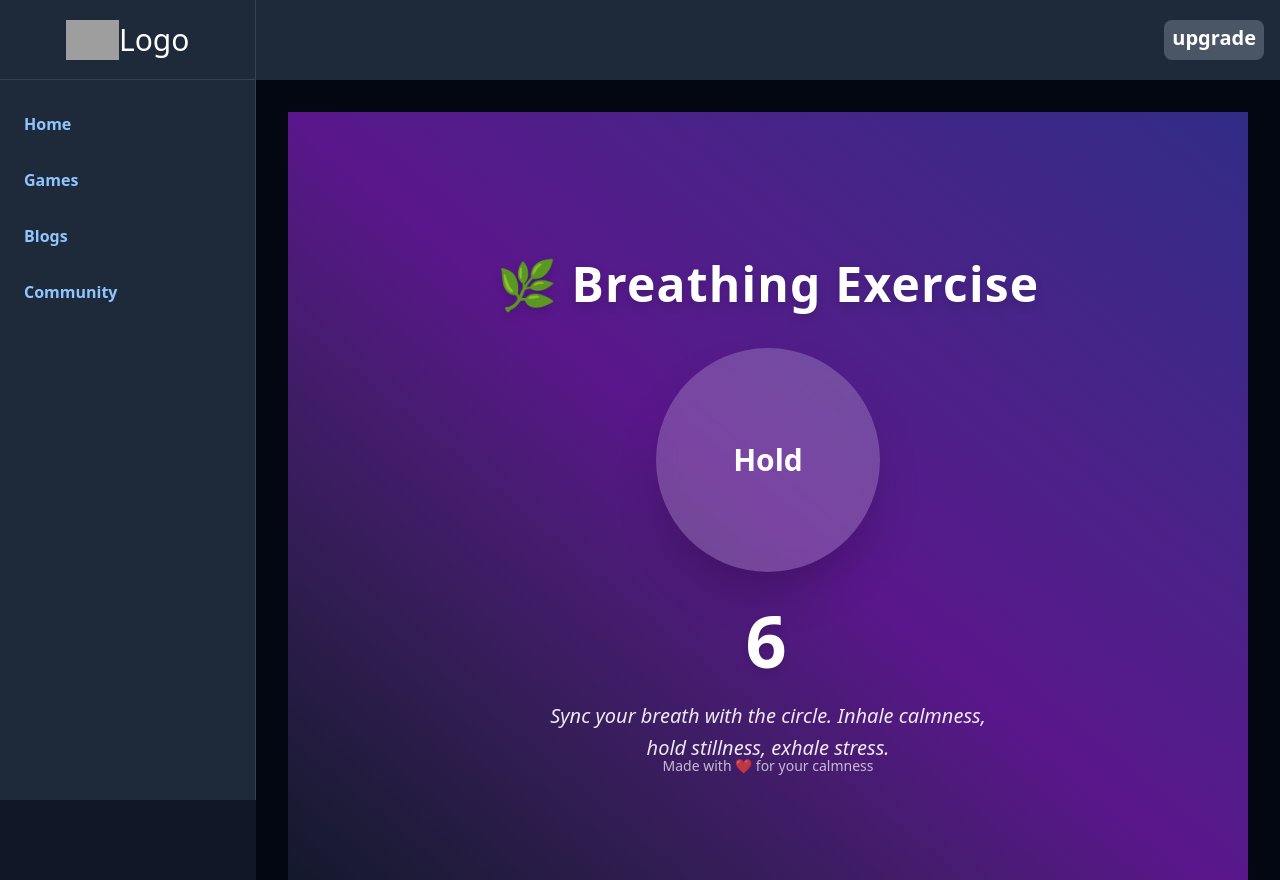
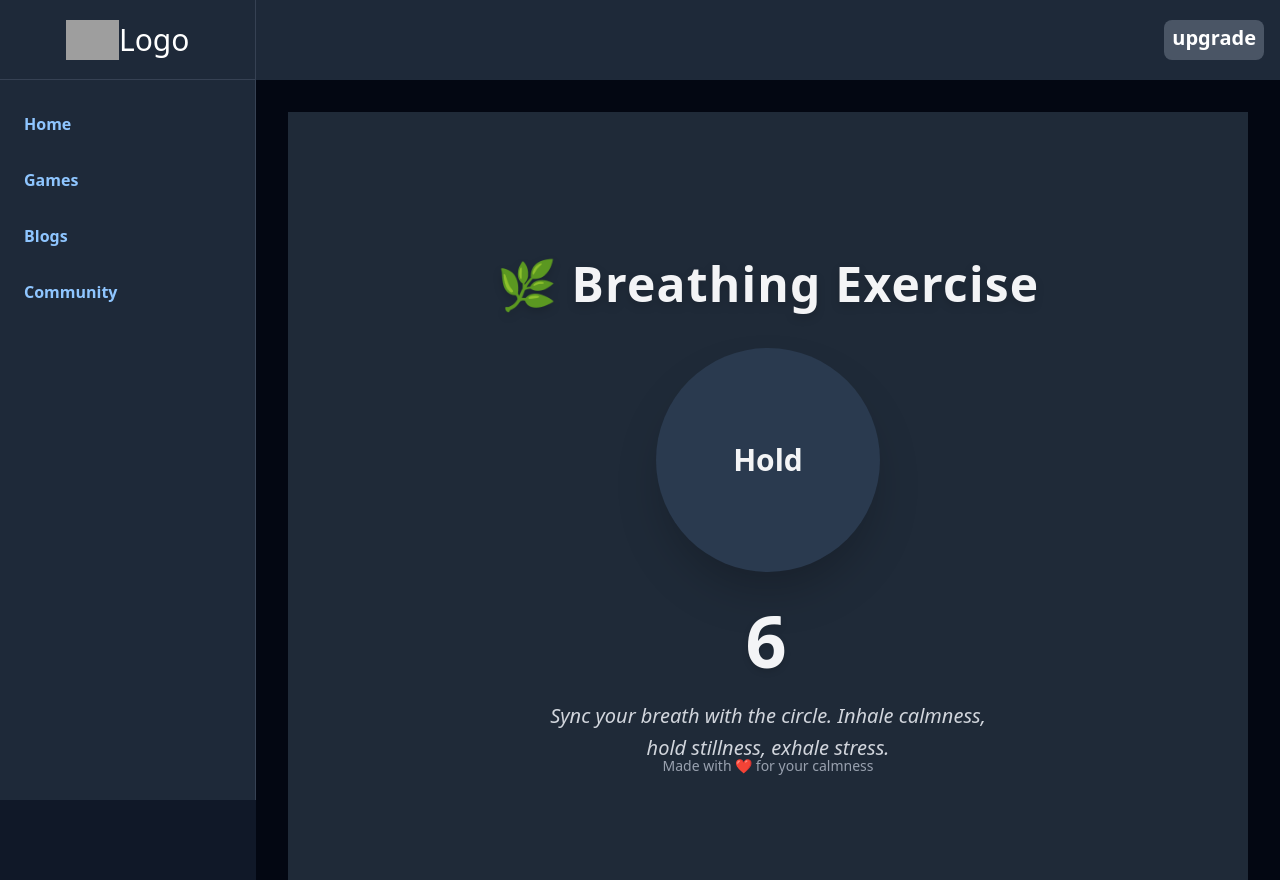
Before and after one commit to Prashant-K247/SIH-Project, a React (Vite) app: page /breathing in a window 1280 px wide. Built offline with nearby package versions, Linux system fonts and the light colour scheme; grey boxes are pictures that could not be loaded.

Commit message:
breathing

```diff
--- a/src/mindgym/Breathing.jsx
+++ b/src/mindgym/Breathing.jsx
@@ -28,8 +28,7 @@ export default function Breathing() {
 
   return (
     <div className="flex flex-col items-center justify-center min-h-screen
-  bg-gradient-to-tr from-gray-900 via-purple-900 to-indigo-900 text-white p-6">
-
+  bg-[#1F2A38] text-gray-100 p-6">
 
   {/* Title */}
   <h1 className="text-5xl font-extrabold tracking-wide mb-10 drop-shadow-lg">
@@ -38,7 +37,7 @@ export default function Breathing() {
 
   {/* Animated Circle */}
   <div
-        className={`w-56 h-56 rounded-full bg-white/20 backdrop-blur-md
+    className={`w-56 h-56 rounded-full bg-[#2A3A4F]
       flex items-center justify-center text-3xl font-bold shadow-2xl
       transition-all duration-1000 ease-in-out
       ${phase === "Inhale" ? "scale-125" : phase === "Exhale" ? "scale-75" : "scale-100"}`}
@@ -52,15 +51,16 @@ export default function Breathing() {
   </div>
 
   {/* Subtitle */}
-      <p className="mt-6 text-xl italic text-white/90 text-center max-w-md leading-relaxed">
+  <p className="mt-6 text-xl italic text-gray-300 text-center max-w-md leading-relaxed">
     Sync your breath with the circle.
     Inhale calmness, hold stillness, exhale stress.
   </p>
 
   {/* Footer */}
-      <footer className="absolute bottom-6 text-sm text-white/70">
+  <footer className="absolute bottom-6 text-sm text-gray-400">
     Made with ❤️ for your calmness
   </footer>
 </div>
+
   );
 }
```
Lines whose indentation alone changed are shown as unchanged.
